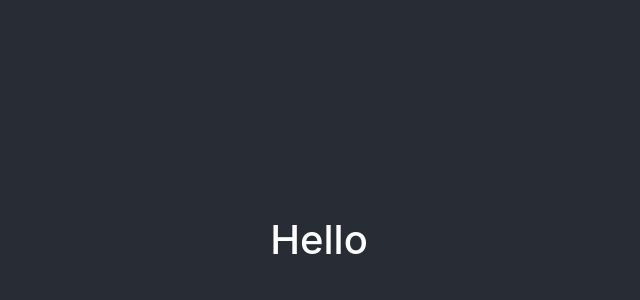
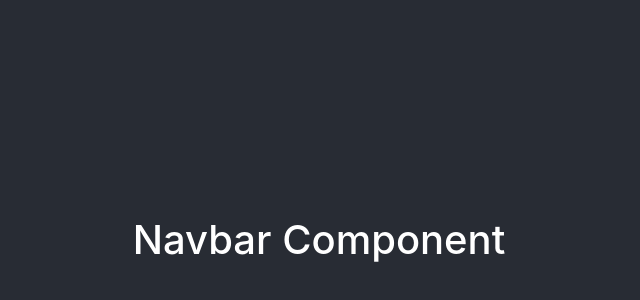
Before and after one commit to lukeoxner/employee-directory, a React (Create React App) app: page / in a window 1280 px wide. Shown: the part 156-456 px from the top of the page, without its empty margins (321-961 px from the left). Built offline with nearby package versions, Linux system fonts and the light colour scheme.

Commit message:
work on navbar bug

```diff
--- a/src/components/Navbar.js
+++ b/src/components/Navbar.js
@@ -3,39 +3,7 @@ import React from 'react';
 function Navbar() {
 	return (
 		<>
-			<h1>Hello</h1>
-			{/* <Navbar bg="light">
-				<Navbar.Brand href="#home">Brand link</Navbar.Brand>
-			</Navbar>
-			<br />
-			<Navbar bg="light">
-				<Navbar.Brand>Brand text</Navbar.Brand>
-			</Navbar>
-			<br />
-			<Navbar bg="dark">
-				<Navbar.Brand href="#home">
-					<img
-						src="/logo.svg"
-						width="30"
-						height="30"
-						className="d-inline-block align-top"
-						alt="React Bootstrap logo"
-					/>
-				</Navbar.Brand>
-			</Navbar>
-			<br />
-			<Navbar bg="dark" variant="dark">
-				<Navbar.Brand href="#home">
-					<img
-						alt=""
-						src="/logo.svg"
-						width="30"
-						height="30"
-						className="d-inline-block align-top"
-					/>{' '}
-					React Bootstrap
-				</Navbar.Brand>
-			</Navbar> */}
+			<h1>Navbar Component</h1>
 		</>
 	);
 }
```
